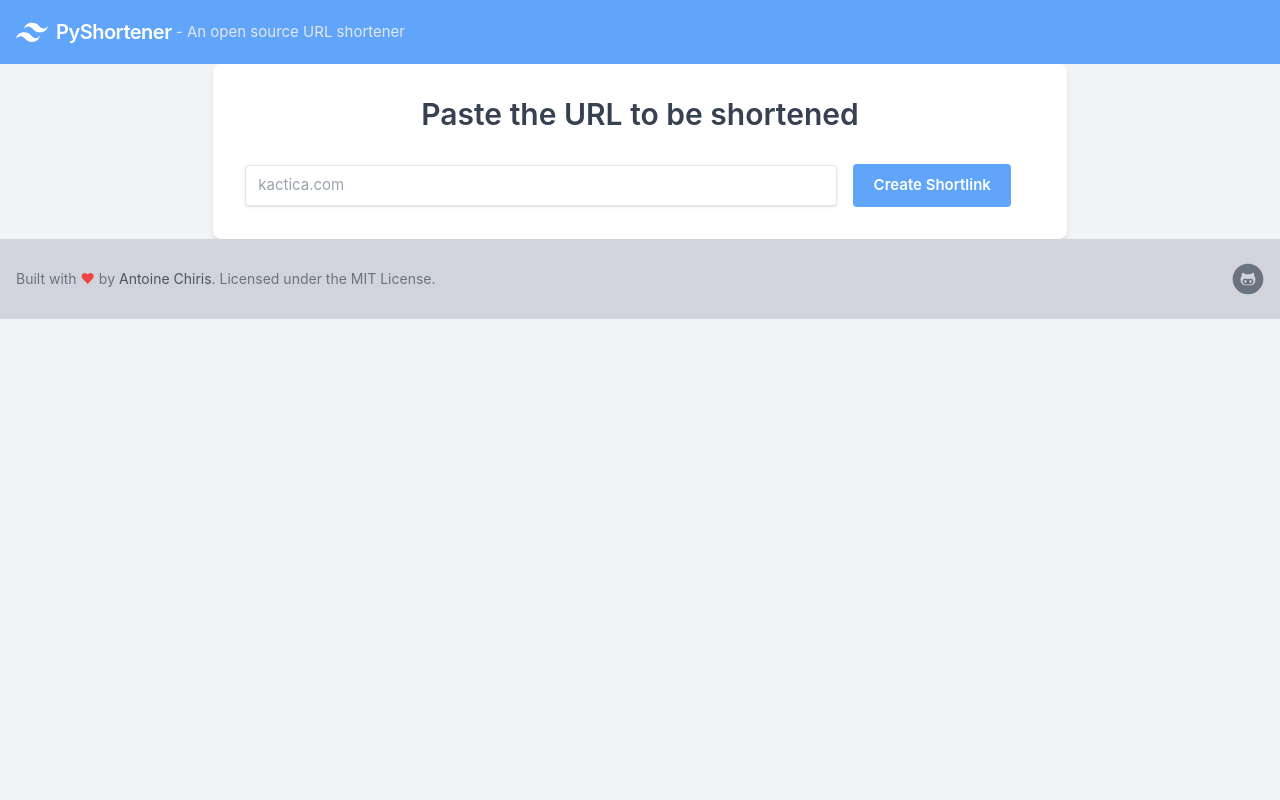
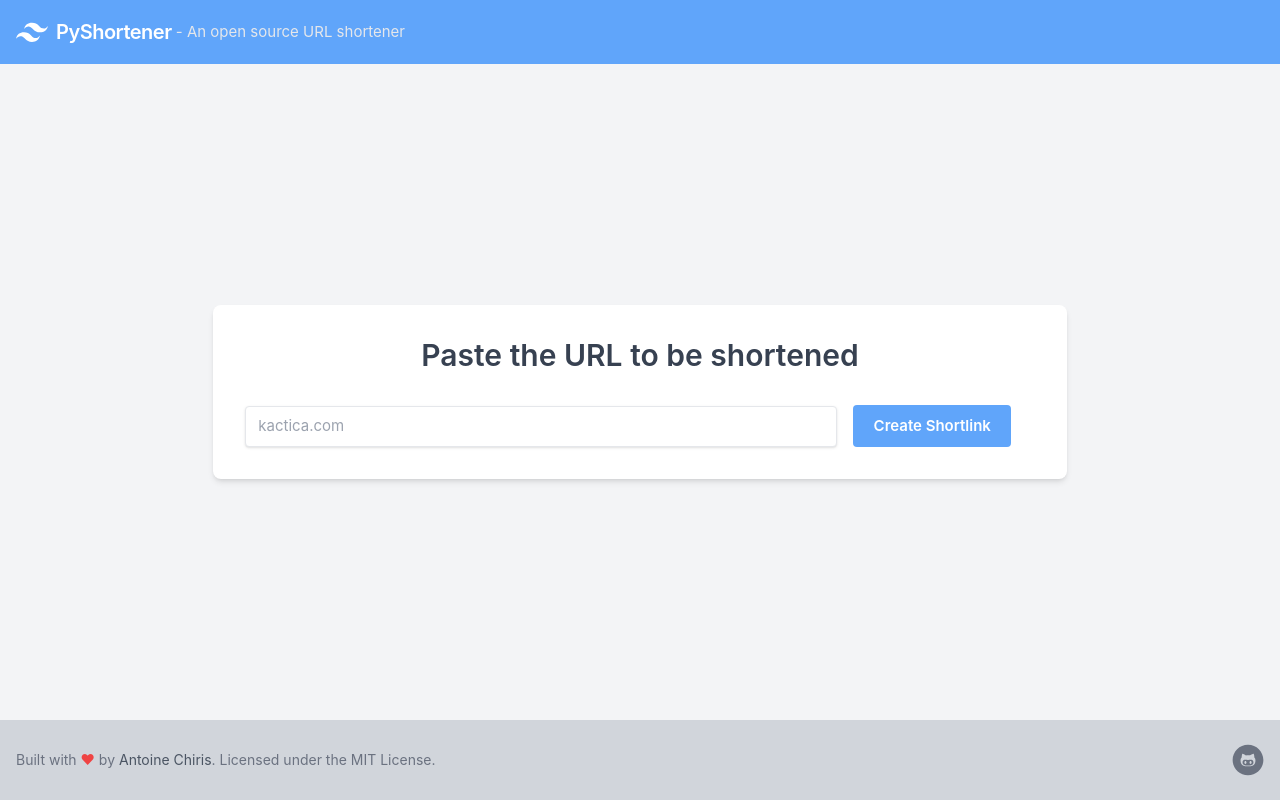
Before and after one commit to chichi13/pyshortener, a Vue app in the folder pyshortener-ui/: page / in a window 1280 px wide. Built offline with nearby package versions, Linux system fonts and the light colour scheme.

Commit message:
fix: vertical scrollbar not needed

```diff
--- a/pyshortener-ui/src/App.vue
+++ b/pyshortener-ui/src/App.vue
@@ -5,9 +5,11 @@ import Footer from "./components/ComponentFooter.vue";
 </script>
 
 <template>
-  <Header></Header>
-  <Body></Body>
-  <Footer></Footer>
+  <section class="flex flex-col h-screen">
+    <Header></Header>
+    <Body></Body>
+    <Footer></Footer>
+  </section>
 </template>
 
 <style></style>
```
